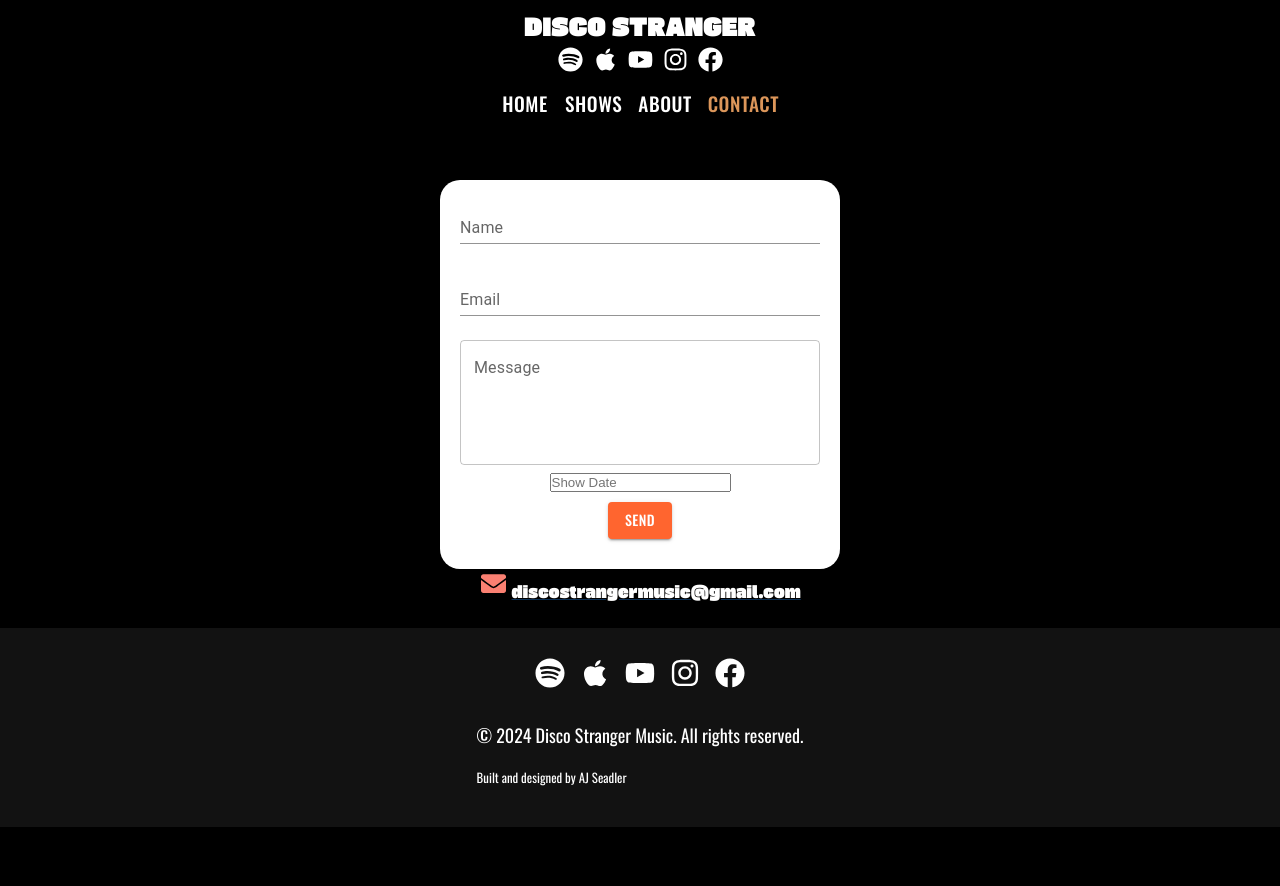
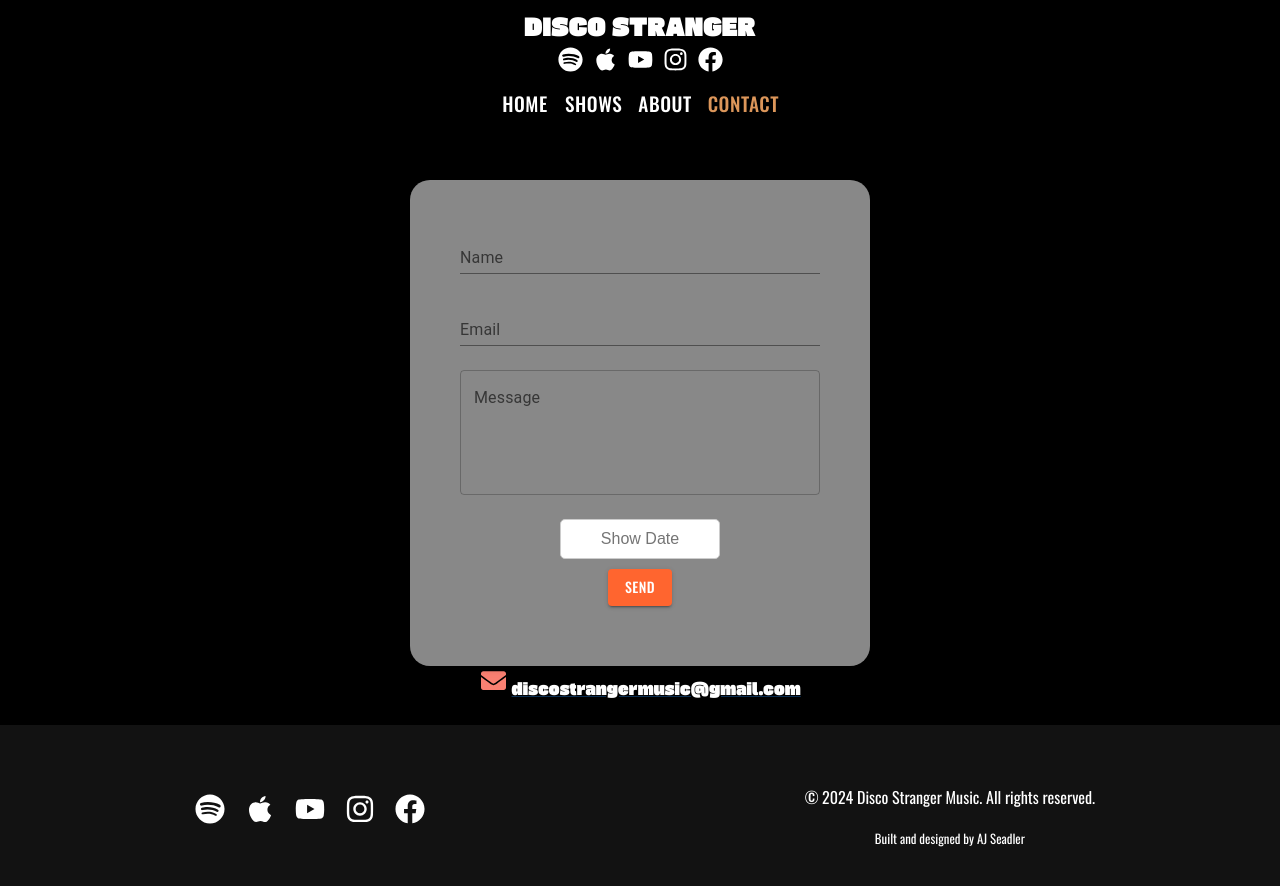
Before and after one commit to ajSeadler/band-website, a React (Vite) app: page /contact in a window 1280 px wide. Shown: the top 886 px of the page. Before the commit the page ends 827 px from the top, so only its background shows below. Built offline with nearby package versions, Linux system fonts and the light colour scheme; a web font is replaced by a local one.

Commit message:
add merchupdate booking cont.

```diff
--- a/src/components/Home.jsx
+++ b/src/components/Home.jsx
@@ -38,7 +38,9 @@ const Home = () => {
       {/* Hero Section */}
       <section className="section hero-section">
         <div className="parallax-bg"></div>
+        <div className="scroll-down">
         <ScrollDownIndicator />
+        </div>
       </section>
 
       {/* Shop Section */}
--- a/src/styles/Booking.css
+++ b/src/styles/Booking.css
@@ -1,16 +1,51 @@
 /* Contact.css */
 
 .booking-container {
-  padding: 40px 0;
+  position: relative; /* To position the background overlay */
+  display: flex;
+  flex-direction: column;
+  align-items: center;
+  padding: 30px !important;
   border-radius: 20px;
   font-family: "Arial", sans-serif;
   box-shadow: 0 4px 8px rgba(0, 0, 0, 0.1);
   max-width: 800px;
+  background: rgba(255, 255, 255, 0.431) !important;
   margin: 0 auto;
+  /* background: url('/pics/compressed/drewdeepE.jpg') center/cover no-repeat;  */
+  z-index: 1; /* Ensure content is on top */
 }
 
+.booking-container::before {
+  content: '';
+  position: absolute;
+  top: 0;
+  left: 0;
+  width: 100%;
+  height: 100%;
+  background: rgba(255, 255, 255, 0.177); /* Black overlay with 50% opacity */
+  border-radius: 20px; /* Same as the container */
+  z-index: -1; /* Behind the content */
+}
+
+.date {
+  display: flex;
+  justify-content: center; /* Centers the date picker horizontally */
+  margin-top: 1rem;
+}
+
+.date-picker {
+  width: 70%; /* Sets the width of the date picker */
+  padding: 10px;
+  border: 1px solid #ccc;
+  border-radius: 5px;
+  font-size: 16px;
+  text-align: center; /* Centers the placeholder text */
+}
+
+
 .booking-container .form-container {
-  background: #fff;
+
   padding: 30px;
   border-radius: 10px;
 }
@@ -69,6 +104,7 @@
 @media (max-width: 768px) {
   .booking-container {
     padding: 30px 0;
+    border-radius: 0;
   }
 
   .booking-container .form-container {
--- a/src/styles/Footer.css
+++ b/src/styles/Footer.css
@@ -1,53 +1,58 @@
-/* Footer.css */
-
 .styled-footer {
-  height: auto;
-  padding: 20px;
-  width: 100%;
-  background-color: #121212;
-  color: white;
+  background-color: #121212; /* Dark background */
+  padding: 40px 0;
+  color: #ffffff; /* White text */
+  text-align: center;
+  font-family: "Arial", sans-serif;
 }
 
 .footer-content {
   display: flex;
-  flex-direction: column;
-  justify-content: center;
+  flex-wrap: wrap;
+  justify-content: space-around;
   align-items: center;
-}
-
-.copyright-text {
-  margin-bottom: 10px;
-  text-align: center;
 }
 
 .social-icons {
   display: flex;
   justify-content: center;
-  gap: 15px;
+  gap: 20px; /* Space between social icons */
+  margin-bottom: 20px;
 }
 
 .social-icons a {
-  color: #fff;
-  transition: color 0.3s ease-in-out;
+  color: #ffffff; /* White icons */
+  transition: color 0.3s ease;
 }
 
 .social-icons a:hover {
-  color: #1db954;
+  color: #1db954; /* Spotify green hover effect */
 }
 
-/* Responsive Styles */
-@media (min-width: 768px) {
+.icon {
+  transition: transform 0.3s ease;
+}
+
+.icon:hover {
+  transform: scale(1.2); /* Slightly enlarge on hover */
+}
+
+.copyright-text {
+  font-size: 1rem;
+  margin-bottom: 5px;
+}
+
+@media (max-width: 768px) {
   .footer-content {
     flex-direction: column;
-    justify-content: center;
     align-items: center;
   }
 
-  .copyright-text {
-    text-align: center;
+  .social-icons {
+    margin-bottom: 10px;
   }
 
-  .social-icons {
-    justify-content: center;
+  .copyright-text {
+    font-size: 0.9rem;
   }
 }
--- a/src/styles/Home.css
+++ b/src/styles/Home.css
@@ -10,7 +10,13 @@
   position: relative;
 }
 
-
+.scroll-down {
+  position: absolute;
+  bottom: 20px; /* Position the scroll indicator 20px from the bottom */
+  width: 100%;
+  display: flex;
+  justify-content: center; /* Center the scroll indicator horizontally */
+}
 
 /* General section styling */
 .section {
--- a/src/styles/ScrollDownIndicator.css
+++ b/src/styles/ScrollDownIndicator.css
@@ -1,8 +1,8 @@
 .scroll-down-indicator {
-  position: absolute; /* Change to absolute to ensure it's always positioned relative to the parent */
-  bottom: 20px; /* Adjust this as needed to place it above the bottom edge */
-  left: 50% !important; /* Center it horizontally */
-  transform: translateX(-50%); /* Offset the horizontal center */
+  display: flex;
+  flex-direction: column-reverse;
+  justify-content: end;
+  align-items: end;
   font-size: 2rem; /* Adjust size */
   color: white; /* Adjust color */
   cursor: pointer;
```
